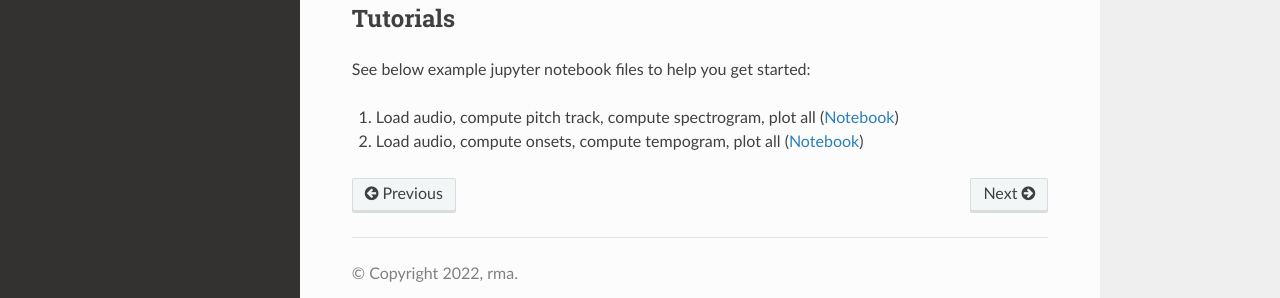
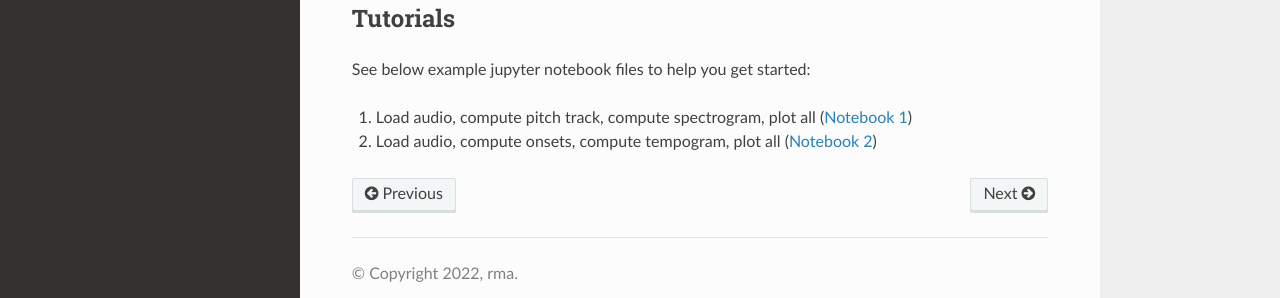
Before and after one commit to rohitma38/rtd-test-code-2, a Sphinx documentation site: the page built from docs/source/start.rst, in a window 1280 px wide and 900 px high, scrolled down 957 px. Shown: the part 557-855 px from the top of the window. Built offline with Sphinx 7.4.7 and the Read the Docs theme 2.0.0, drawn with Linux system fonts in a browser that asks for light colours.

Commit message:
Update start.rst

```diff
--- a/docs/source/start.rst
+++ b/docs/source/start.rst
@@ -61,5 +61,5 @@ Tutorials
 *********
 See below example jupyter notebook files to help you get started:
 
-1. Load audio, compute pitch track, compute spectrogram, plot all (`Notebook <https://github.com/rohitma38/rtd-test-code-2/blob/main/example%20notebooks/example-1.ipynb>`_)
-2. Load audio, compute onsets, compute tempogram, plot all (`Notebook <https://github.com/rohitma38/rtd-test-code-2/blob/main/example%20notebooks/example-tempogram.ipynb>`_)
+1. Load audio, compute pitch track, compute spectrogram, plot all (`Notebook 1 <https://github.com/rohitma38/rtd-test-code-2/blob/main/example%20notebooks/example-1.ipynb>`_)
+2. Load audio, compute onsets, compute tempogram, plot all (`Notebook 2 <https://github.com/rohitma38/rtd-test-code-2/blob/main/example%20notebooks/example-tempogram.ipynb>`_)
```
